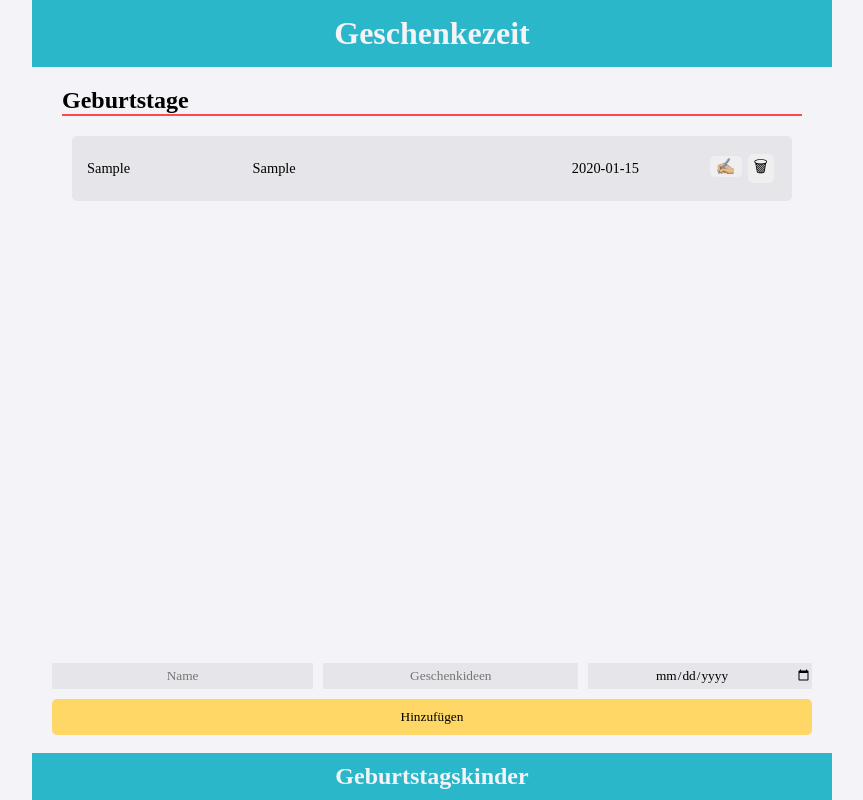
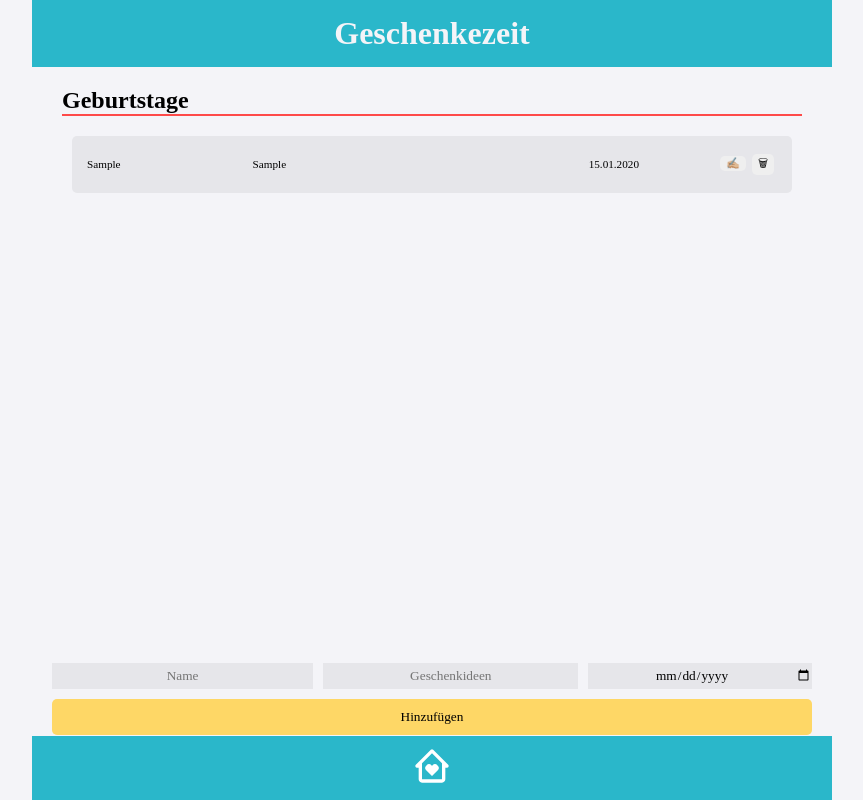
Before and after one commit to AntjeWalter/Geschenkezeit, a Next.js app: page / in a window 1280 px wide. Both pictures are taken after typing "Sample", "Sample", "2020-01-15" into the empty fields and a click on the button "Hinzufügen". Shown: the whole page, without its empty margins (208-1071 px from the left). Built offline with nearby package versions, Linux system fonts and the light colour scheme; a web font is replaced by a local one.

Commit message:
Add calculation for days until birthday, format date and home button

```diff
--- a/components/BirthdayList.js
+++ b/components/BirthdayList.js
@@ -1,7 +1,7 @@
 import styled from "styled-components";
 import { useState } from "react";
-import format from "date-fns/format";
 import Link from "next/link";
+import { format } from "date-fns";
 
 export default function BirthdayList({
   id,
@@ -18,13 +18,6 @@ export default function BirthdayList({
     const adaptedName = event.target.adaptedName.value;
     const adaptedIdeas = event.target.adaptedIdeas.value;
     const adaptedBirthday = event.target.adaptedBirthday.value;
-
-    /*
-    const adaptedBirthday = format(
-      new Date(event.target.adaptedBirthday.value),
-      "dd'.'MM'.'yyyy"
-    );
-    */
 
     const editedEntry = {
       id,
@@ -66,7 +59,9 @@ export default function BirthdayList({
           <StyledLink href={`/${id}`}>
             <div>{name}</div>
             <div>{ideas}</div>
-            <StyledTextAlign>{birthday}</StyledTextAlign>
+            <StyledTextAlign>
+              {format(new Date(birthday), "dd'.'MM'.'yyyy")}
+            </StyledTextAlign>
           </StyledLink>
           <StyledTextAlign>
             <StyledButton
@@ -125,7 +120,7 @@ const StyledEntry = styled.section`
   padding: 15px;
   border-radius: 5px;
   align-items: center;
-  font-size: 0.9rem;
+  font-size: 0.7rem;
 `;
 
 const StyledLink = styled(Link)`
@@ -144,5 +139,5 @@ const StyledButton = styled.button`
   border: none;
   border-radius: 5px;
   margin: 3px;
-  font-size: 1rem;
+  font-size: 0.7rem;
 `;
--- a/components/Footer.js
+++ b/components/Footer.js
@@ -1,14 +1,20 @@
 import styled from "styled-components";
+import Link from "next/link";
+import { BiHomeHeart } from "react-icons/bi";
 
 export default function Footer() {
   return (
     <div>
-      <StyledFooter>Geburtstagskinder</StyledFooter>
+      <StyledFooter>
+        <Link href="/">
+          <BiHomeHeart size="5vh" color="white" />
+        </Link>
+      </StyledFooter>
     </div>
   );
 }
 
-const StyledFooter = styled.h2`
+const StyledFooter = styled.footer`
   font-family: AppleGothic;
   text-align: center;
   background-color: #2ab7ca;
--- a/package.json
+++ b/package.json
@@ -15,6 +15,7 @@
   },
   "dependencies": {
     "date-fns": "^2.29.3",
+    "dayjs": "^1.11.7",
     "nanoid": "^4.0.0",
     "next": "13.0.3",
     "react": "18.2.0",
```
Also changed, not shown: components/Form.js (+0 -9 lines), pages/[id].js (+47 -7 lines), 1 other file (tests, documents, lock files or other folders).
